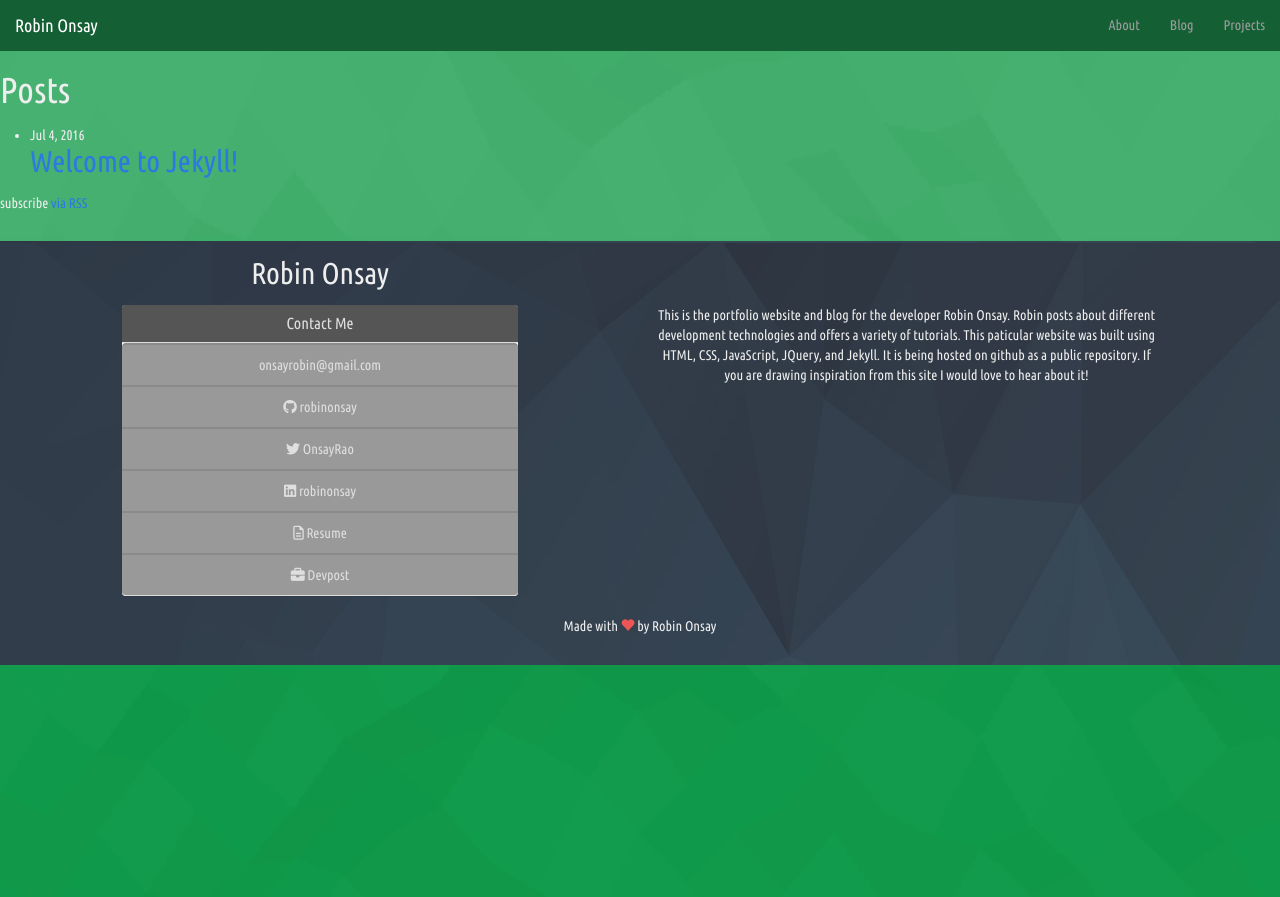
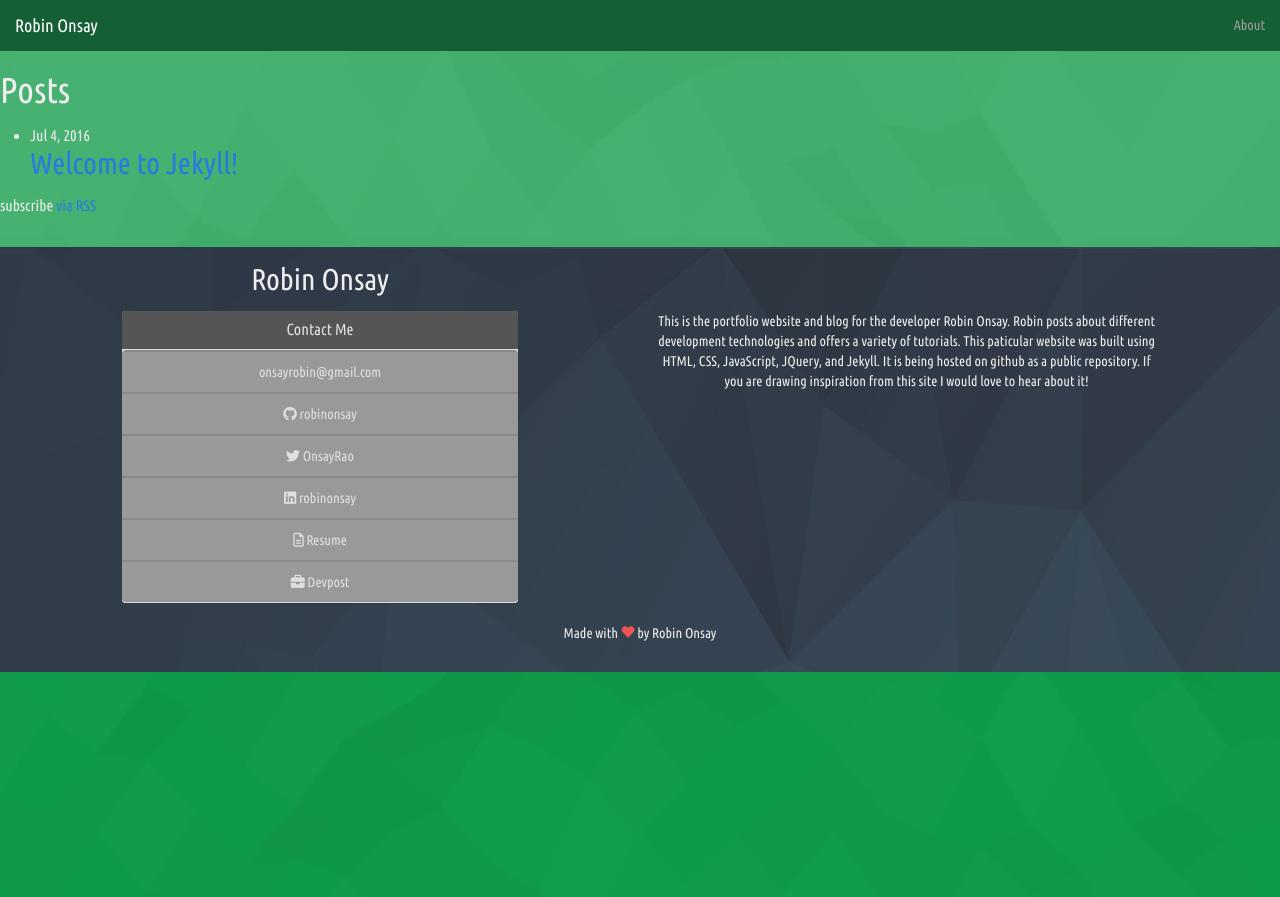
Before and after one commit to robinonsay/robinonsay.github.io, a Jekyll site: the page built from blog.html, in a window 1280 px wide and 900 px high. Shown: the top 897 px of the window. Built offline with Jekyll 4.4.1, drawn with Linux system fonts in a browser that asks for light colours; nearby versions of some CDN libraries.

Commit message:
removed blog and projects from links so i can push new website

```diff
--- a/_sass/_base.scss
+++ b/_sass/_base.scss
@@ -269,7 +269,7 @@ pre {
  */
 .m-scene {
   .scene_element {
-    animation-duration: 0.5s;
+    animation-duration: 0.25s;
     transition-timing-function: ease-in;
     animation-fill-mode: both;
 
--- a/_sass/_layout.scss
+++ b/_sass/_layout.scss
@@ -58,4 +58,5 @@
 
  .page-content{
      margin-bottom: 2em;
+     font-size: 1.1em;
  }
--- a/blog.html
+++ b/blog.html
@@ -1,6 +1,5 @@
 ---
 layout: default
-title: Blog
 permalink: /blog/
 ---
 
--- a/projects.md
+++ b/projects.md
@@ -1,6 +1,5 @@
 ---
 layout: page
-title: Projects
 permalink: /projects/
 ---
 <section id="section-projects">
```
